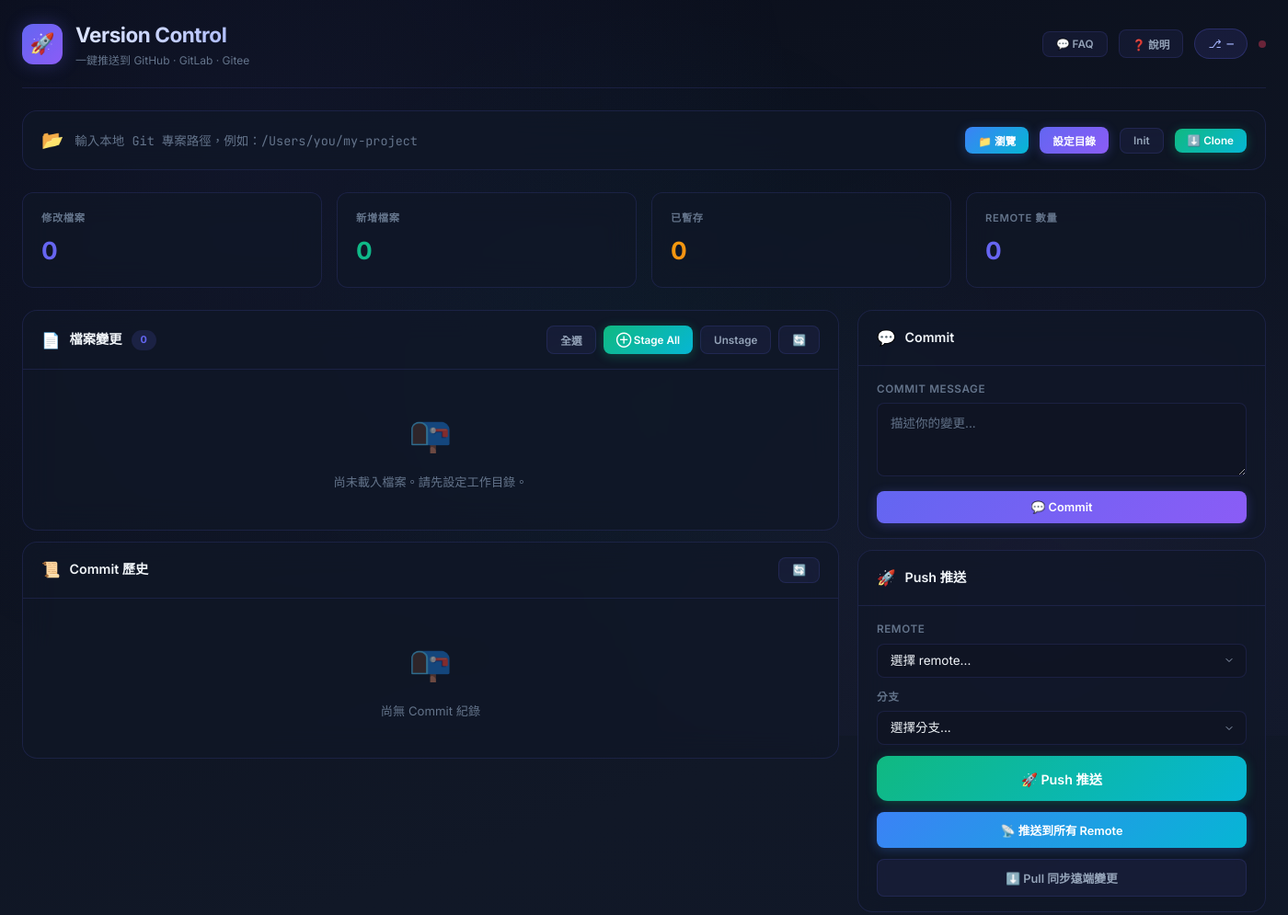
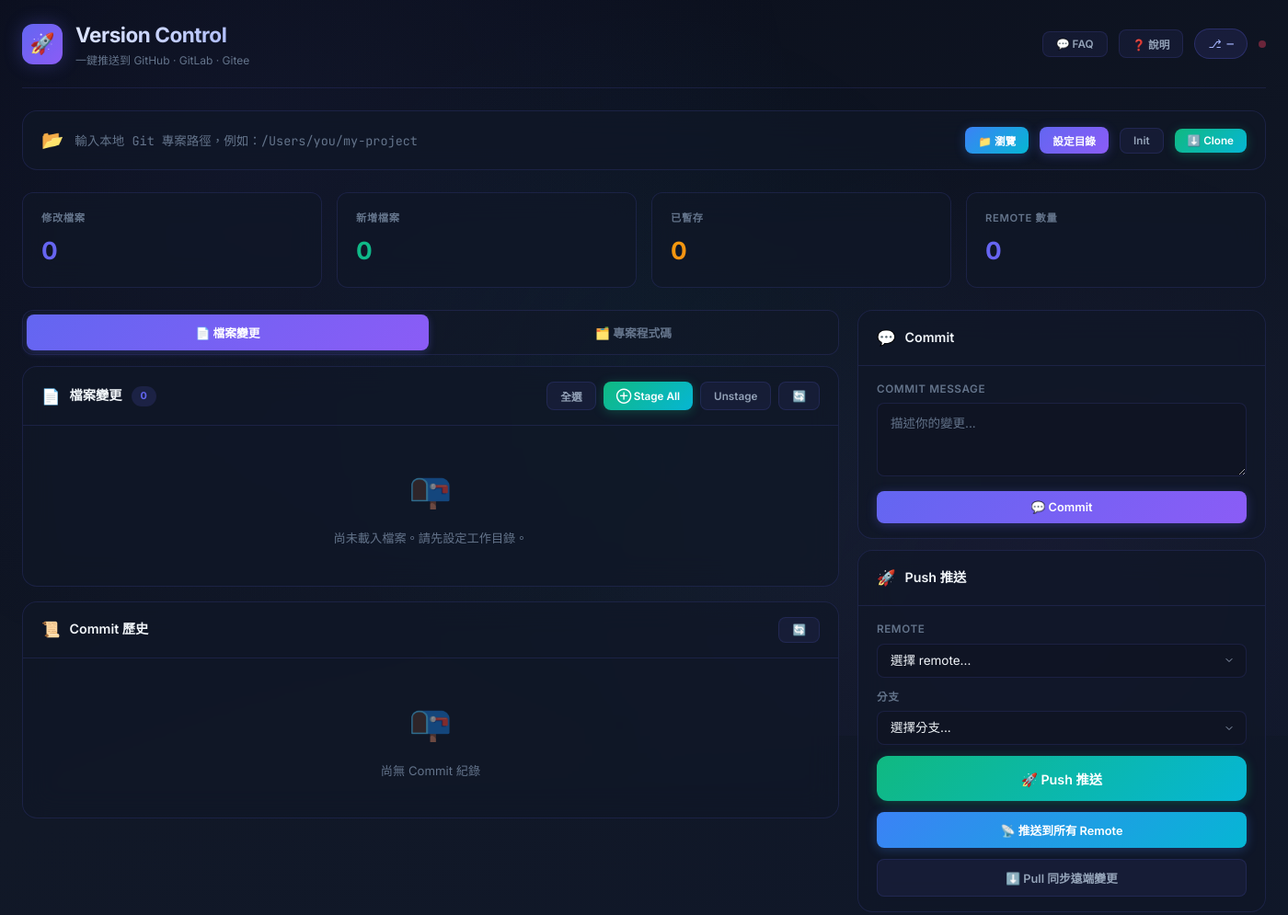
Before and after one commit to StanfordLintw/Local_Version_Control, an Electron app: page public/index.html in a window 1400 px wide. Shown: the top 995 px of the page at 92% size. Drawn offline with Linux system fonts and the light colour scheme; no server answers.

Commit message:
✨ v6: 重構 UI 佈局 (將檔案瀏覽器移至左側面板) & 新增 README 說明文件

```diff
--- a/public/app.js
+++ b/public/app.js
@@ -738,6 +738,29 @@ async function viewFileContent(filePath) {
         dom.fileContentCode.textContent = '載入失敗：' + err.message;
     }
 }
+
+// ─── View Toggle ────────────────────────────────────────
+function switchLeftView(view) {
+    const viewChanges = $('#view-changes');
+    const viewCode = $('#view-code');
+    const tabChanges = $('#tab-changes');
+    const tabCode = $('#tab-code');
+
+    if (view === 'code') {
+        viewChanges.classList.add('hidden');
+        viewCode.classList.remove('hidden');
+        tabChanges.classList.remove('active');
+        tabCode.classList.add('active');
+        // Auto-fetch files when switching to code view
+        fetchFiles();
+    } else {
+        viewCode.classList.add('hidden');
+        viewChanges.classList.remove('hidden');
+        tabCode.classList.remove('active');
+        tabChanges.classList.add('active');
+    }
+}
+
 // ─── Utility ────────────────────────────────────────────
 function escapeHtml(str) {
     const div = document.createElement('div');
--- a/public/index.html
+++ b/public/index.html
@@ -69,8 +69,21 @@
     <!-- Main Grid -->
     <div class="grid grid-main mb-md">
 
-      <!-- Left Column: File Status + Commit History -->
+      <!-- Left Column: File Status + Commit History / Code Browser -->
       <div class="flex flex-col gap-md">
+
+        <!-- View Toggle Tabs -->
+        <div class="view-toggle-tabs">
+          <button class="view-tab active" id="tab-changes" onclick="switchLeftView('changes')">
+            📄 檔案變更
+          </button>
+          <button class="view-tab" id="tab-code" onclick="switchLeftView('code')">
+            🗂️ 專案程式碼
+          </button>
+        </div>
+
+        <!-- === Changes View (default) === -->
+        <div id="view-changes">
 
           <!-- File Status Card -->
           <div class="card" id="file-status-card">
@@ -98,7 +111,7 @@
           </div>
 
           <!-- Commit History Card -->
-        <div class="card">
+          <div class="card" style="margin-top: 16px;">
             <div class="card-header">
               <div class="card-header-left">
                 <span class="card-header-icon">📜</span>
@@ -115,6 +128,36 @@
               </ul>
             </div>
           </div>
+
+        </div>
+
+        <!-- === Code Browser View (hidden by default) === -->
+        <div id="view-code" class="hidden">
+          <div class="card" id="file-browser-card">
+            <div class="card-header">
+              <div class="card-header-left">
+                <span class="card-header-icon">🗂️</span>
+                <span class="card-header-title">專案程式碼</span>
+                <span class="badge badge-count" id="file-total-badge">0</span>
+              </div>
+              <button class="btn btn-ghost btn-sm" id="btn-refresh-files">🔄</button>
+            </div>
+            <div class="file-browser-layout">
+              <div class="file-tree-panel" id="file-tree-panel">
+                <ul class="file-tree" id="file-tree">
+                  <li class="empty-state" style="padding: 30px 16px;"><span class="message">設定工作目錄後即可瀏覽程式碼</span></li>
+                </ul>
+              </div>
+              <div class="file-content-panel" id="file-content-panel">
+                <div class="file-content-header" id="file-content-header">
+                  <span>點擊左側檔案以查看內容</span>
+                </div>
+                <pre class="file-content-code" id="file-content-code"></pre>
+              </div>
+            </div>
+          </div>
+        </div>
+
       </div>
 
       <!-- Right Column: Actions + Remotes -->
@@ -198,30 +241,7 @@
     </div>
   </div>
 
-  <!-- File Browser Section -->
-  <div class="card mb-md" id="file-browser-card">
-    <div class="card-header">
-      <div class="card-header-left">
-        <span class="card-header-icon">🗂️</span>
-        <span class="card-header-title">專案程式碼</span>
-        <span class="badge badge-count" id="file-total-badge">0</span>
-      </div>
-      <button class="btn btn-ghost btn-sm" id="btn-refresh-files">🔄</button>
-    </div>
-    <div class="file-browser-layout">
-      <div class="file-tree-panel" id="file-tree-panel">
-        <ul class="file-tree" id="file-tree">
-          <li class="empty-state" style="padding: 30px 16px;"><span class="message">設定工作目錄後即可瀏覽程式碼</span></li>
-        </ul>
-      </div>
-      <div class="file-content-panel" id="file-content-panel">
-        <div class="file-content-header" id="file-content-header">
-          <span>點擊左側檔案以查看內容</span>
-        </div>
-        <pre class="file-content-code" id="file-content-code"></pre>
-      </div>
-    </div>
-  </div>
+
 
   <!-- Toast Container -->
   <div class="toast-container" id="toast-container"></div>
--- a/public/style.css
+++ b/public/style.css
@@ -1334,6 +1334,41 @@ textarea.input {
     background: rgba(56, 139, 253, 0.08);
 }
 
+/* ─── View Toggle Tabs ───────────────────────────────── */
+.view-toggle-tabs {
+    display: flex;
+    gap: 4px;
+    padding: 4px;
+    background: rgba(17, 24, 39, 0.6);
+    border: 1px solid var(--border-color);
+    border-radius: var(--radius-md);
+}
+
+.view-tab {
+    flex: 1;
+    padding: 10px 16px;
+    border: none;
+    border-radius: var(--radius-sm);
+    background: transparent;
+    color: var(--text-muted);
+    font-size: 0.85rem;
+    font-weight: 600;
+    cursor: pointer;
+    transition: all var(--transition-normal);
+    font-family: 'Inter', sans-serif;
+}
+
+.view-tab:hover {
+    color: var(--text-secondary);
+    background: rgba(99, 102, 241, 0.08);
+}
+
+.view-tab.active {
+    background: var(--gradient-primary);
+    color: white;
+    box-shadow: 0 2px 8px rgba(99, 102, 241, 0.3);
+}
+
 /* ─── File Browser ───────────────────────────────────── */
 .file-browser-layout {
     display: flex;
```
Also changed, not shown: README.md (added). Lines whose indentation alone changed are shown as unchanged.
